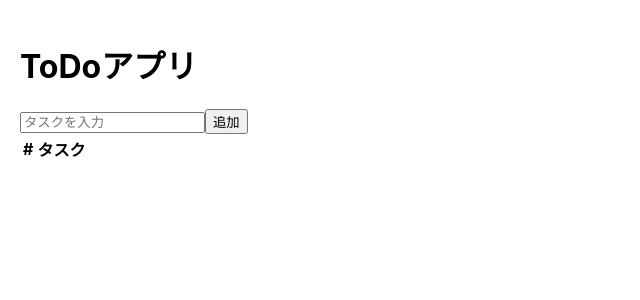
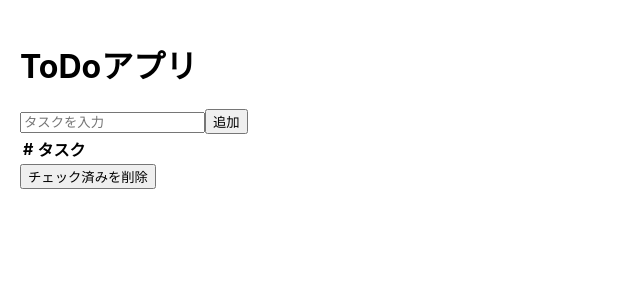
Before and after one commit to Atsulabo/my-todo-react-app, a React (Create React App) app: page / in a window 1280 px wide. Shown: the top 300 px of the page, without its empty margins (0-640 px from the left). Built offline with nearby package versions, Linux system fonts and the light colour scheme.

Commit message:
Add deleteCheckTasks function

```diff
--- a/src/App.tsx
+++ b/src/App.tsx
@@ -20,10 +20,15 @@ function App() {
   }
 };
 
-
 const deleteTask = (indexToDelete: number) => {
   const newTasks = tasks.filter((_, i) => i !== indexToDelete);
   setTasks(newTasks);
+};
+
+const deleteCheckedTasks = () => {
+  const newTasks = tasks.filter((_, index) => !checkedIndexes.includes(index));
+  setTasks(newTasks);
+  setCheckedIndexes([]); // チェック状態もリセット
 };
 
   return (
@@ -63,6 +68,7 @@ const deleteTask = (indexToDelete: number) => {
           ))}
         </tbody>
       </table>
+      <button onClick={deleteCheckedTasks}>チェック済みを削除</button>
     </div>
   );
 }
```
